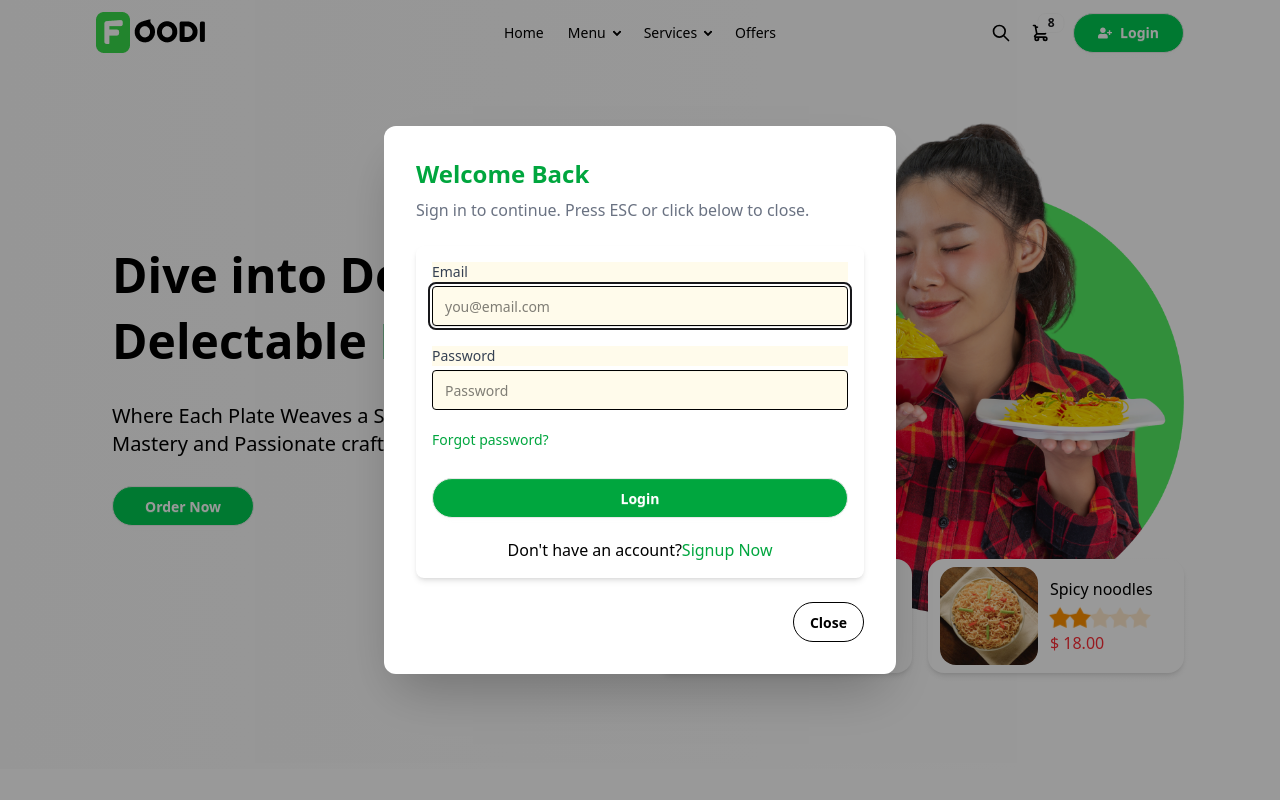
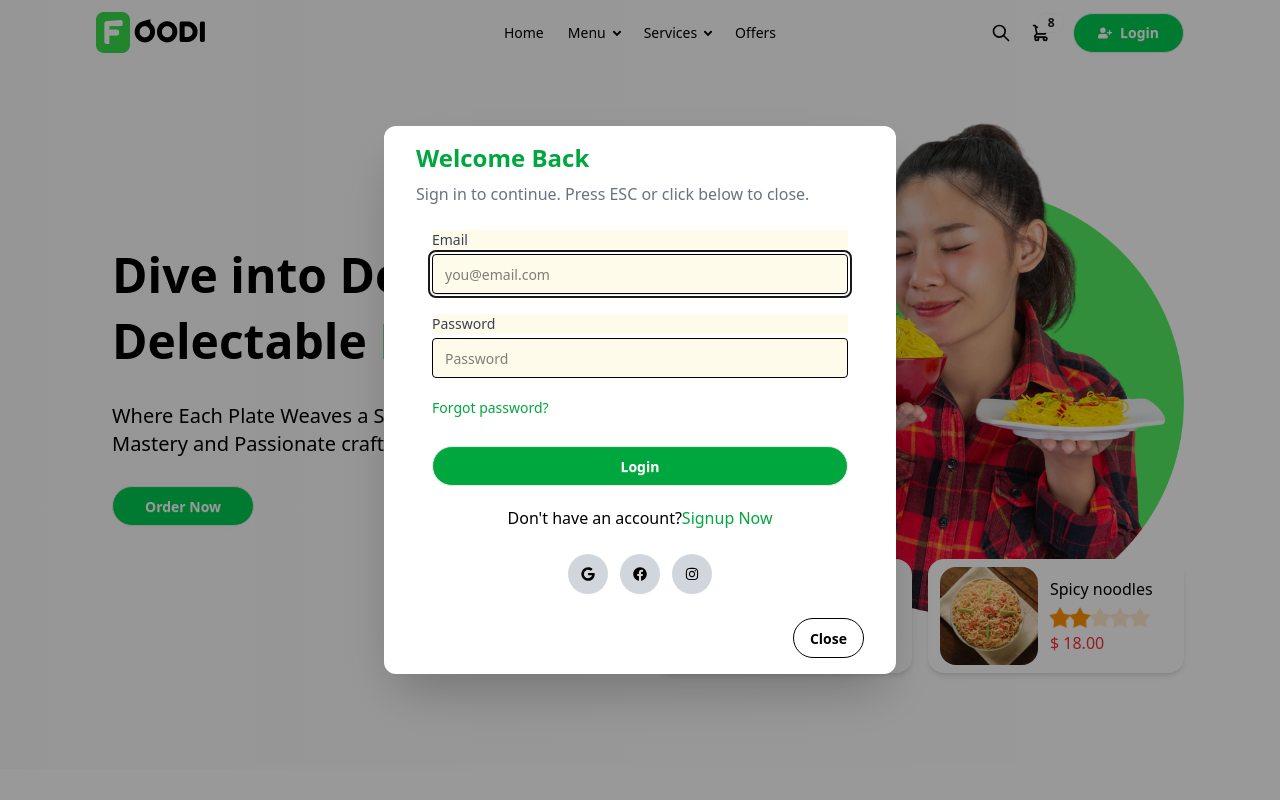
Before and after one commit to JaninduRSD/Foodi, a React (Vite) app: page / in a window 1280 px wide. Both pictures are taken after a click on the button "Login". Shown: the top 800 px of the page. Built offline with nearby package versions, Linux system fonts and the light colour scheme.

Commit message:
Add social media login buttons to Modal component for enhanced user authentication options

```diff
--- a/src/components/Modal.jsx
+++ b/src/components/Modal.jsx
@@ -1,13 +1,14 @@
 import React from 'react'
 import { Link } from 'react-router-dom'
+import { FaFacebook, FaGoogle, FaInstagram } from 'react-icons/fa'; // commonly used for Google login
 
 const Modal = () => {
   return (
     <dialog id="my_modal_5" className="modal modal-bottom sm:modal-middle">
-      <div className="modal-box bg-white rounded-xl shadow-2xl p-8">
+      <div className="modal-box bg-white rounded-xl  py-4 px-8">
         <h3 className="font-bold text-2xl text-green-600 mb-2">Welcome Back</h3>
         <p className="mb-6 text-gray-500">Sign in to continue. Press ESC or click below to close.</p>
-        <form className="space-y-5 bg-white p-4 rounded-lg shadow-md">
+        <form className="space-y-5 bg-white px-4 rounded-lg ">
           <div>
             <label className="block text-sm font-medium text-gray-700 mb-1 bg-amber-50">Email</label>
             <input type="email" className="input input-bordered w-full bg-amber-50 border-black" placeholder="you@email.com" />
@@ -22,6 +23,17 @@ const Modal = () => {
           <button className="btn bg-green-600 hover:bg-green-700 text-white w-full mt-2 rounded-full font-semibold transition">Login</button>
           <p className='text-center'>Don't have an account?<Link to="/signup" className='text-green-600 hover:underline'>Signup Now</Link></p>
         </form>
+        <div className='text-center mt-6 space-x-3'>
+            <button className="btn btn-circle hover:bg-green-600 hover:text-white bg-gray-300 text-black border-0 ">
+                <FaGoogle />
+            </button>
+            <button className="btn btn-circle hover:bg-green-600 hover:text-white bg-gray-300 text-black border-0 ">
+                <FaFacebook />
+            </button>
+            <button className="btn btn-circle hover:bg-green-600 hover:text-white bg-gray-300 text-black border-0 ">
+                <FaInstagram />
+            </button>
+        </div>
         <div className="modal-action mt-6 flex justify-end">
           <form method="dialog">
             <button className="btn btn-outline rounded-full">Close</button>
```
